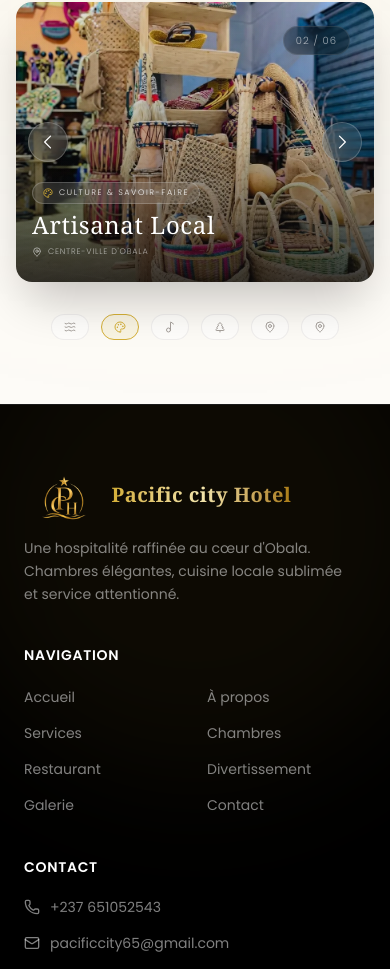
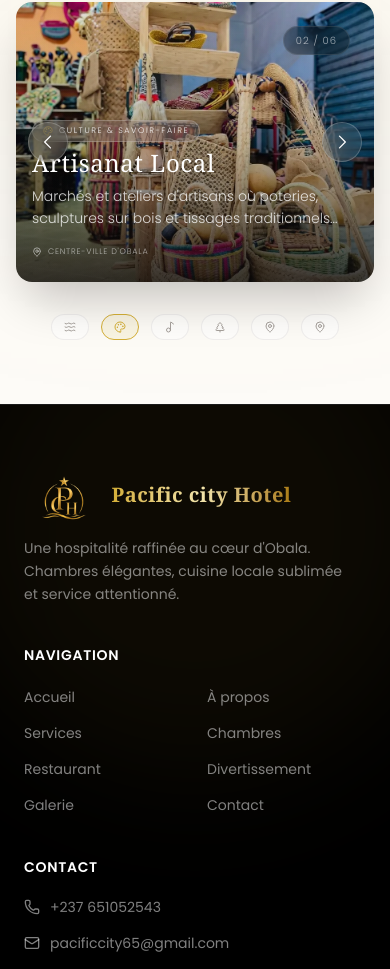
Before and after one commit to biloa2005/pacific-city-hotel, a Next.js app: page / in a window 390 px wide. Shown: the part 2430-3399 px from the top of the page. Built offline with nearby package versions, Linux system fonts and the light colour scheme; a web font is replaced by a local one.

Commit message:
description decouvertes

```diff
--- a/components/Entertainment.tsx
+++ b/components/Entertainment.tsx
@@ -257,7 +257,7 @@ export default function Entertainment() {
           </h3>
 
           {/* Description - masquée sur très petit écran */}
-          <p className="hidden sm:block text-white/80 text-sm sm:text-base lg:text-lg font-light leading-relaxed max-w-xl mb-4 sm:mb-6 line-clamp-2 sm:line-clamp-3">
+          <p className="sm:block text-white/80 text-sm sm:text-base lg:text-lg font-light leading-relaxed max-w-xl mb-4 sm:mb-6 line-clamp-2 sm:line-clamp-3">
             {activity.description}
           </p>
 
```
